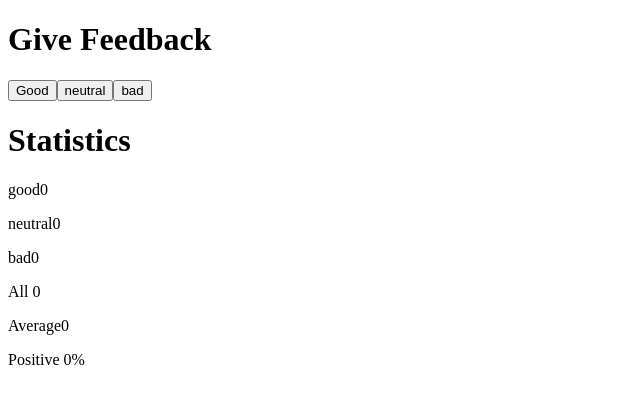
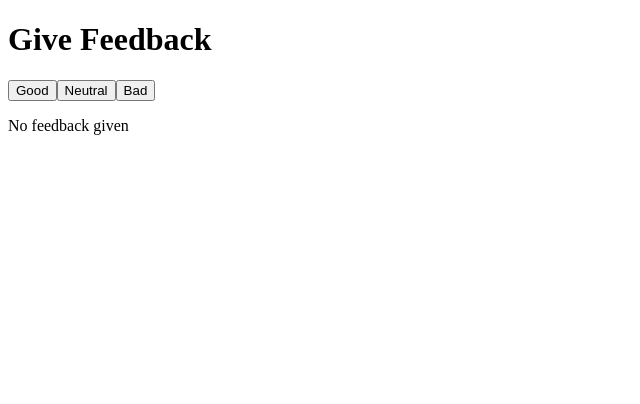
Before and after one commit to alienfoxx/fullstack-open-course, a React (Vite) app in the folder part1/unicafe/: page / in a window 1280 px wide. Shown: the top 404 px of the page, without its empty margins (0-640 px from the left). Built offline with nearby package versions, Linux system fonts and the light colour scheme.

Commit message:
comeplete the stepe4 of the unicafe

```diff
--- a/part1/unicafe/src/App.jsx
+++ b/part1/unicafe/src/App.jsx
@@ -1,49 +1,49 @@
+/* eslint-disable react/prop-types */
 import { useState } from "react";
 
-// eslint-disable-next-line react/prop-types
 const Statistics = ({
   good,
   neutral,
   bad,
-  allfeadbacks,
+  allFeedbacks,
   average,
   positive,
 }) => {
   return (
     <div>
       <h1>Statistics</h1>
-      <p>good{good}</p>
-      <p>neutral{neutral}</p>
-      <p>bad{bad}</p>
-      <p>All {allfeadbacks}</p>
-      <p>Average{average}</p>
-      <p>Positive {positive}%</p>
+      <p>Good: {good}</p>
+      <p>Neutral: {neutral}</p>
+      <p>Bad: {bad}</p>
+      <p>All Feedbacks: {allFeedbacks}</p>
+      <p>Average: {average}</p>
+      <p>Positive: {positive}%</p>
     </div>
   );
 };
 
 const App = () => {
-  // save clicks of each button to its own state
   const [good, setGood] = useState(0);
   const [neutral, setNeutral] = useState(0);
   const [bad, setBad] = useState(0);
-  const [allfeadbacks, setAllFeadbacks] = useState(0);
+  const [allFeedbacks, setAllFeedbacks] = useState(0);
   const [average, setAverage] = useState(0);
   const [positive, setPositive] = useState(0);
 
-  function handelPositive() {
-    return (good / allfeadbacks) * 100;
+  function handlePositive() {
+    return (good / allFeedbacks) * 100;
   }
 
   return (
     <div>
+      <div className="action">
         <h1>Give Feedback</h1>
         <button
           onClick={() => {
             setGood(good + 1);
-          setAllFeadbacks(allfeadbacks + 1);
+            setAllFeedbacks(allFeedbacks + 1);
             setAverage(average + 1);
-          setPositive(handelPositive());
+            setPositive(handlePositive());
           }}
         >
           Good
@@ -51,33 +51,37 @@ const App = () => {
         <button
           onClick={() => {
             setNeutral(neutral + 1);
-          setAllFeadbacks(allfeadbacks + 1);
+            setAllFeedbacks(allFeedbacks + 1);
             setAverage(average);
-          setPositive(handelPositive());
+            setPositive(handlePositive());
           }}
         >
-        neutral
+          Neutral
         </button>
         <button
           onClick={() => {
             setBad(bad + 1);
-          setAllFeadbacks(allfeadbacks + 1);
+            setAllFeedbacks(allFeedbacks + 1);
             setAverage(average - 1);
-          setPositive(handelPositive());
+            setPositive(handlePositive());
           }}
         >
-        bad
+          Bad
         </button>
-      <div className="result">
+      </div>
+
+      {allFeedbacks > 0 ? (
         <Statistics
           good={good}
           neutral={neutral}
           bad={bad}
-          allfeadbacks={allfeadbacks}
+          allFeedbacks={allFeedbacks}
           average={average}
           positive={positive}
         />
-      </div>
+      ) : (
+        <p>No feedback given</p>
+      )}
     </div>
   );
 };
```
Lines whose indentation alone changed are shown as unchanged.
